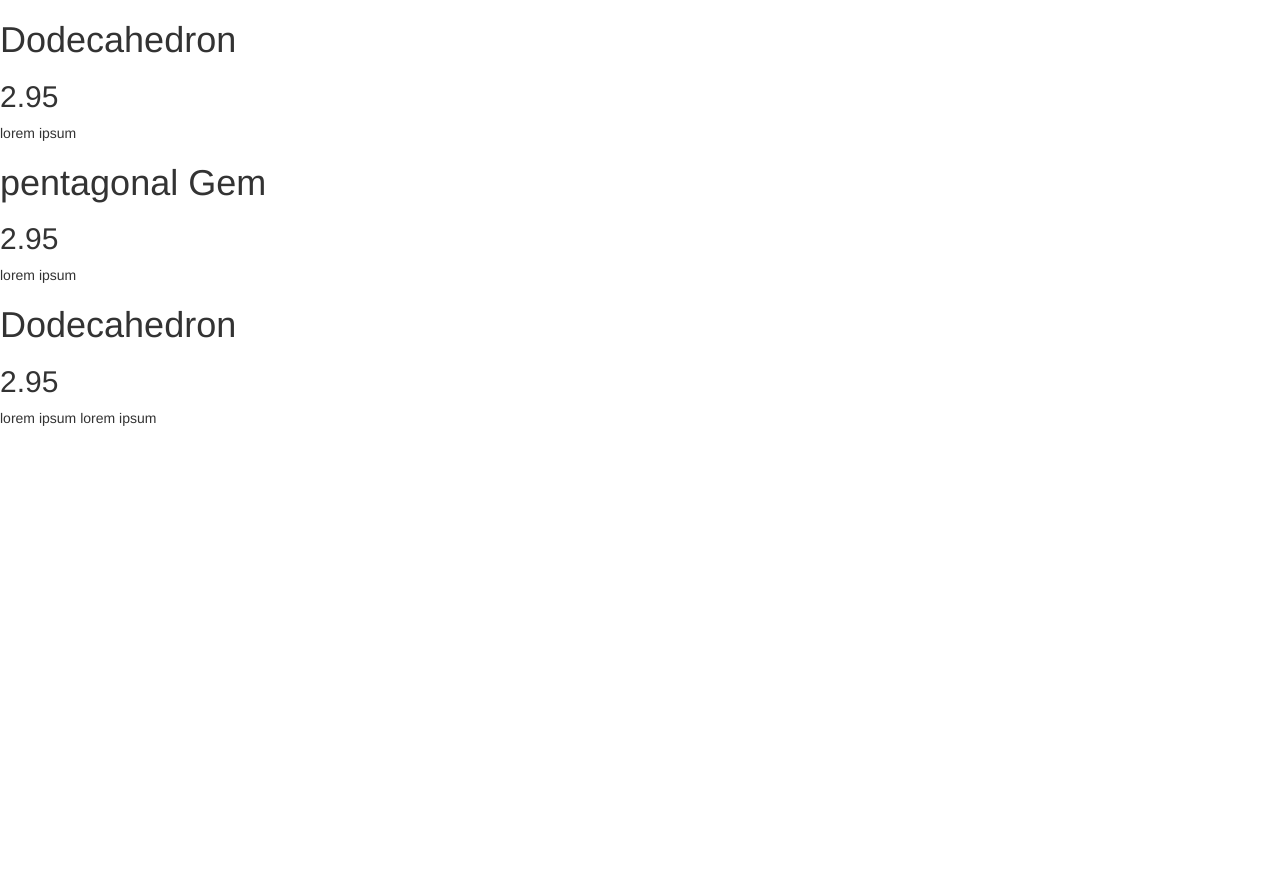
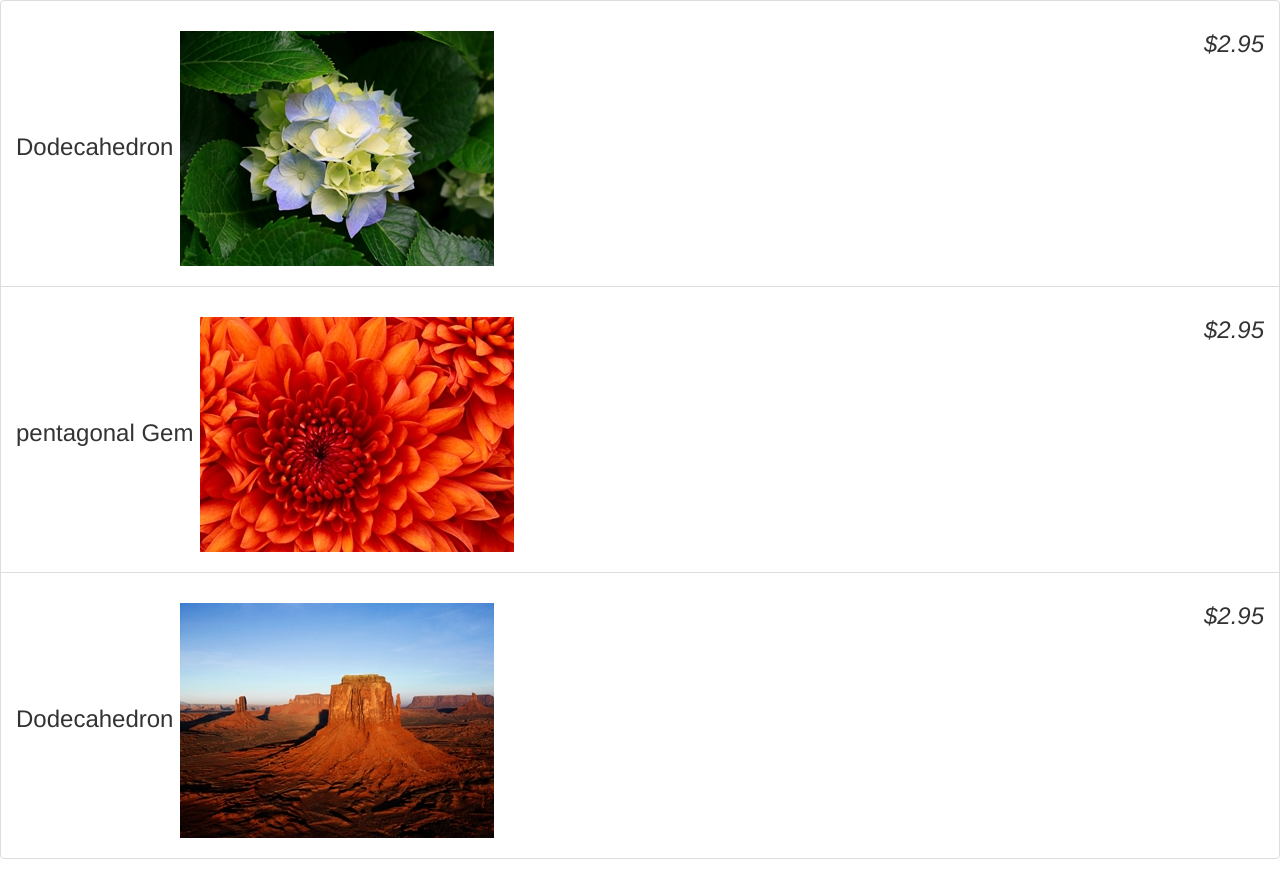
Before and after one commit to unsruns/angularCS, a plain HTML site: page index.html in a window 1280 px wide. Before the commit the page ends 800 px from the top, so only its background shows below. Drawn offline with nearby package versions, Linux system fonts and the light colour scheme.

Commit message:
level2:ng-filter and ng-src

```diff
--- a/index.html
+++ b/index.html
@@ -6,12 +6,22 @@
     </head>
     <body ng-controller="StoreController as store">
 
-        <div ng-repeat="product in store.products">
+       <ul class="list-group">
+           <li class="list-group-item" ng-repeat="product in store.products">
+               <h3>
+                   {{product.name}}
+                   <em class="pull-right">{{product.price | currency}}</em>
+                   <img ng-src="{{'images/'+product.images[0].thumb}}" alt="">
+               </h3>
+           </li>
+       </ul>
+        <!--level 1 markup-->
+        <!--<div ng-repeat="product in store.products">
             <h1>{{product.name}}</h1>
             <h2>{{product.price}}</h2>
             <p>{{product.description}}</p>
             <button ng-show="store.product.canPurchase">Add to Cart</button>
-        </div>
+        </div>-->
         <script src="js/angular.min.js"></script>
         <script src="js/app.js"></script>
     </body>
--- a/js/app.js
+++ b/js/app.js
@@ -9,6 +9,23 @@
             name:"Dodecahedron",
             price:2.95,
             description:"lorem  ipsum",
+            images:[
+                {
+                    full:"Hydrangeas.jpg",
+                    thumb:"Hydrangeas-thumb.jpg",
+
+                },
+                 {
+                    full:"Hydrangeas.jpg.jpg",
+                    thumb:"Hydrangeas-thumb.jpg",
+
+                },
+                 {
+                    full:"Hydrangeas.jpg",
+                    thumb:"Hydrangeas-thumb.jpg",
+
+                },
+            ],
             canPurchase:true,
             soldOut:false,
         },
@@ -16,6 +33,23 @@
             name:"pentagonal Gem",
             price:2.95,
             description:"lorem  ipsum",
+            images:[
+                {
+                    full:"Chrysanthemum.jpg",
+                    thumb:"Chrysanthemum-thumb.jpg",
+
+                },
+                {
+                    full:"Chrysanthemum.jpg",
+                    thumb:"Chrysanthemum-thumb.jpg",
+
+                },
+                {
+                    full:"Chrysanthemum.jpg",
+                    thumb:"Chrysanthemum-thumb.jpg",
+
+                }
+            ],
             canPurchase:false,
             soldOut:true,
         },
@@ -23,6 +57,23 @@
             name:"Dodecahedron",
             price:2.95,
             description:"lorem  ipsum lorem  ipsum",
+            images:[
+                {
+                    full:"Desert.jpg",
+                    thumb:"Desert-thumb.jpg",
+
+                },
+                 {
+                    full:"Desert.jpg.jpg",
+                    thumb:"Desert-thumb.jpg",
+
+                },
+                 {
+                    full:"Desert.jpg",
+                    thumb:"Desert-thumb.jpg",
+
+                },
+            ],
             canPurchase:true,
             soldOut:true,
         }
```
Also changed, not shown: images/Chrysanthemum-thumb.jpg (added), images/Chrysanthemum.jpg (added), images/Desert-thumb.jpg (added), images/Desert.jpg (added), images/Hydrangeas-thumb.jpg (added), images/Hydrangeas.jpg (added), images/Jellyfish.jpg (added), images/Koala.jpg (added), images/Lighthouse.jpg (added), images/Penguins.jpg (added), images/Tulips.jpg (added), images/ktuIl.jpg (added).
